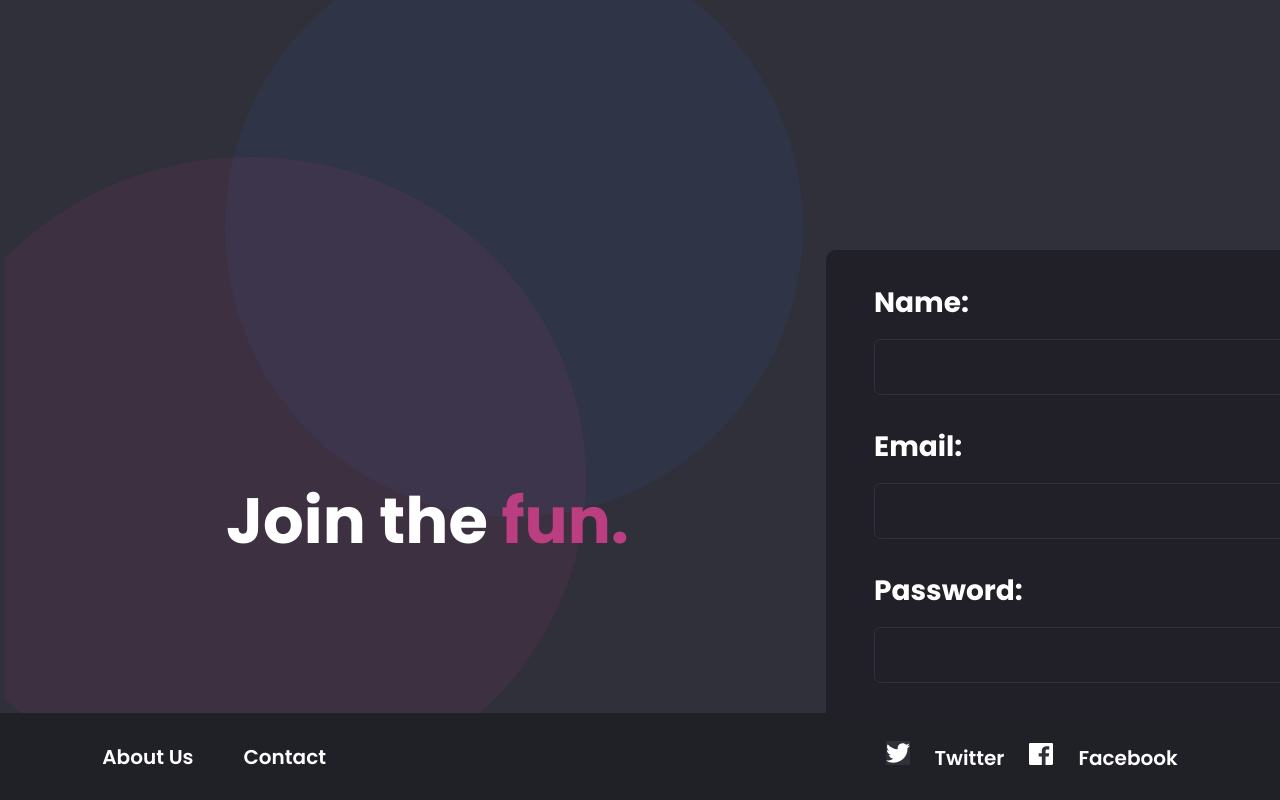
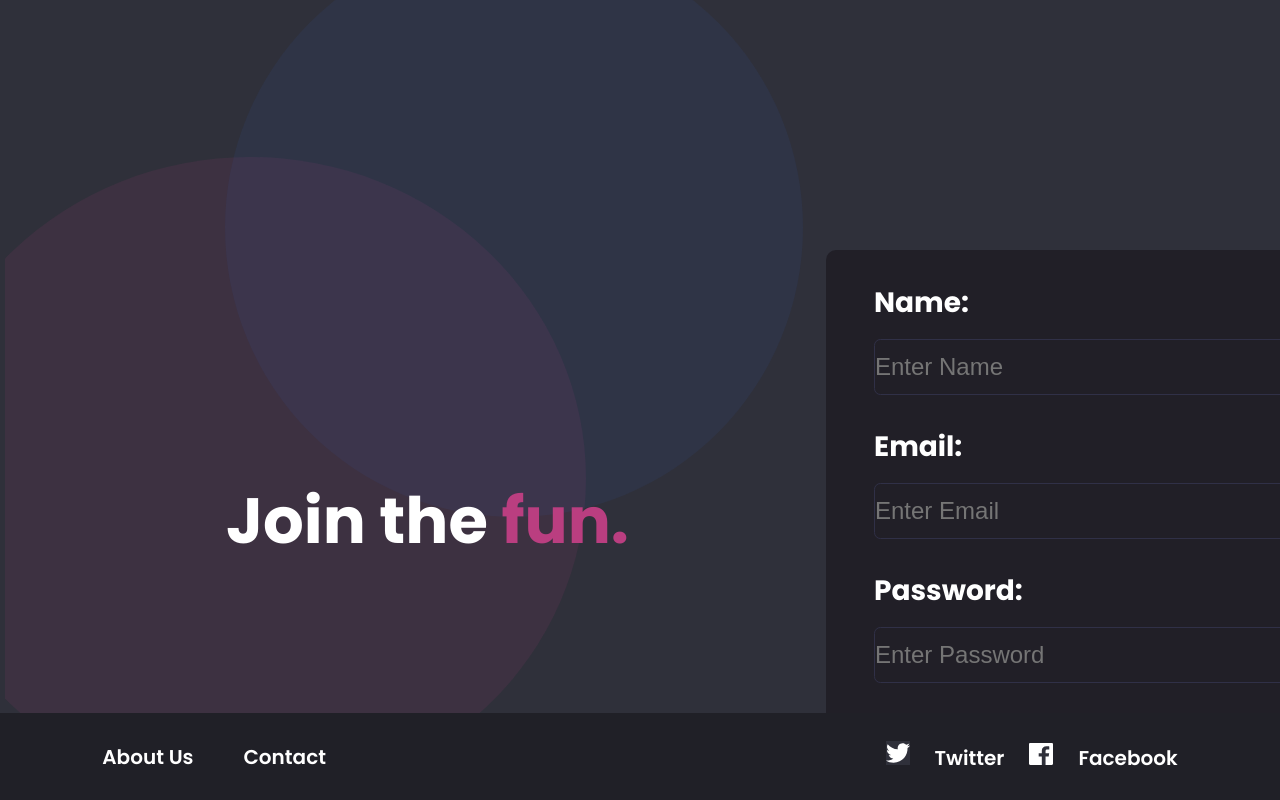
Before and after one commit to SoundWAVEGIRLS/SoundWave, a React (Vite) app in the folder sound-wave-girls/: page /join in a window 1280 px wide. Shown: the top 800 px of the page. Built offline with nearby package versions, Linux system fonts and the light colour scheme.

Commit message:
finish test of form

```diff
--- a/sound-wave-girls/package.json
+++ b/sound-wave-girls/package.json
@@ -8,7 +8,7 @@
     "build": "vite build",
     "lint": "eslint src --ext js,jsx --report-unused-disable-directives --max-warnings 0",
     "preview": "vite preview",
-    "test": "vitest"
+    "test": "vitest --ui"
   },
   "dependencies": {
     "history": "^5.3.0",
--- a/sound-wave-girls/src/components/Form/Form.css
+++ b/sound-wave-girls/src/components/Form/Form.css
@@ -46,6 +46,8 @@
   border: solid 1px #303047;
   border-radius: 0.4rem;
   margin-bottom: 1rem;
+  color: white;
+  font-size: 24px;
 }
 .join-button{
   height: 45px;
@@ -55,3 +57,7 @@
   color: white;
   font-size: 22px;
 }
+.feedbackMensaje{
+  color:var(--textWhite);
+  font-size: 24px;
+}
--- a/sound-wave-girls/src/components/Form/Form.jsx
+++ b/sound-wave-girls/src/components/Form/Form.jsx
@@ -1,23 +1,92 @@
-import React from 'react'
-import './Form.css'
+import React, { useState } from 'react';
+import './Form.css';
+
 function Form() {
+
+  const [formData, setFormData] = useState({
+    name: '',
+    email: '',
+    password: '',
+  });
+
+  const handleSubmit = (e) => {
+    e.preventDefault();
+    console.log(formData);
+    setFormData({
+      name: '',
+      email: '',
+      password: '',
+      registered: '',
+    });
+    const registeredText = document.getElementById('registered');
+    registeredText.removeAttribute('hidden');
+  };
+
+  const handleChange = (e) => {
+    setFormData({
+      ...formData,
+      [e.target.name]: e.target.value,
+    });
+    const registeredText = document.getElementById('registered');
+    registeredText.setAttribute('hidden', true);
+  };
+
   return (
     <div className="page-container">
-    <div className='container-title'>
-    <h2 className='title-join-the'>
-      Join the <span className='end-title-fun'>fun.</span>
-    </h2>
-    </div>
-      <form className='container-form'>
-          <label htmlFor="name" className='text-form'>Name:</label>
-          <input type="text" id="name" name="name" className='input-form'/>
-          <label htmlFor="email" className='text-form'>Email:</label>
-          <input type="email" id="email" name="email" className='input-form' />
-          <label htmlFor="password" className='text-form'>Password:</label>
-          <input type="password" id="password" name="password" className='input-form' />
-        <button type="submit" className="join-button">Join Now</button>
+      <div className="container-title">
+        <h2 className="title-join-the">
+          Join the <span className="end-title-fun">fun.</span>
+        </h2>
+      </div>
+      <form className="container-form" onSubmit={handleSubmit}>
+        <label htmlFor="name" className="text-form">
+          Name:
+        </label>
+        <input
+          type="text"
+          id="name"
+          name="name"
+          className="input-form"
+          placeholder='Enter Name'
+          required
+          value={formData.name}
+          onChange={handleChange}
+        />
+        <label htmlFor="email" className="text-form">
+          Email:
+        </label>
+        <input
+          type="email"
+          id="email"
+          name="email"
+          className="input-form"
+          placeholder='Enter Email'
+          required
+          value={formData.email}
+          onChange={handleChange}
+        />
+        <label htmlFor="password" className="text-form">
+          Password:
+        </label>
+        <input
+          type="password"
+          id="password"
+          name="password"
+          className="input-form"
+          placeholder='Enter Password'
+          required
+          value={formData.password}
+          onChange={handleChange}
+        />
+        <p id="registered" className="feedbackMensaje" hidden>
+          You have successfully registered
+        </p>
+        <button type="submit" className="join-button">
+          Join Now
+        </button>
       </form>
     </div>
   );
 }
-export default Form
+
+export default Form;
```
Also changed, not shown: 1 other file (tests, documents, lock files or other folders).
